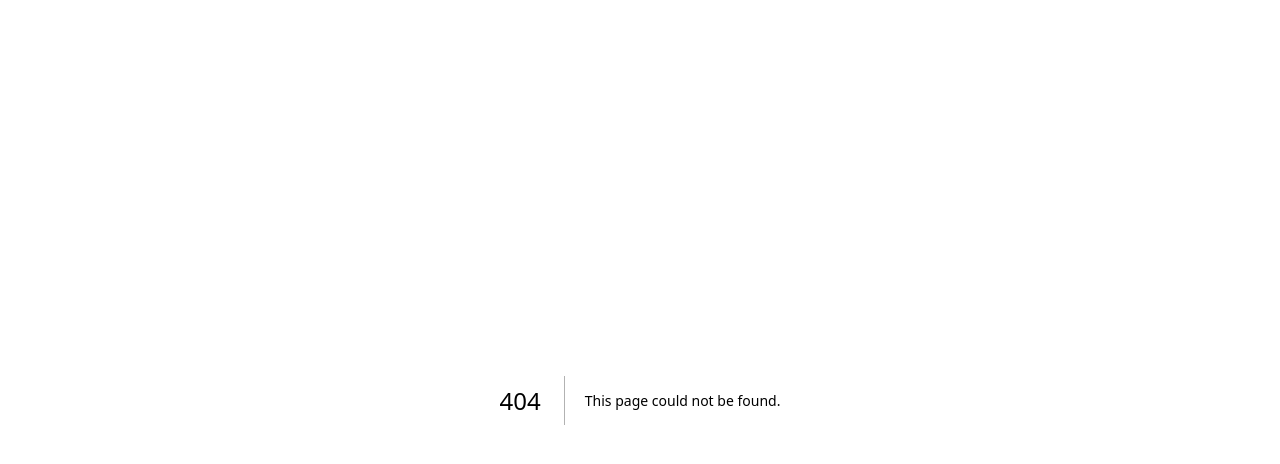
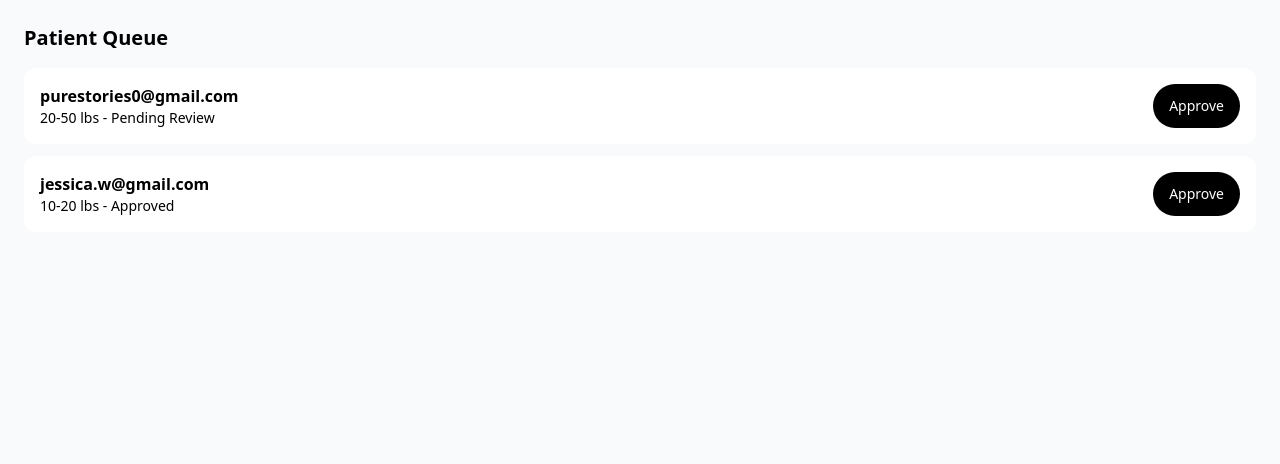
Before and after one commit to Nsikak-hubstori/Baskhealth-clone, a Next.js app: page /provider/dashboard in a window 1280 px wide. Before the commit this address had no page. Shown: the top 464 px of the page. Built offline with nearby package versions, Linux system fonts and the light colour scheme.

Commit message:
Create page.tsx

```diff
--- /dev/null
+++ b/app/provider/dashboard/page.tsx
@@ -0,0 +1,25 @@
+// @ts-nocheck
+"use client"
+import { useEffect, useState } from "react"
+
+export default function ProviderDashboard(){
+  const [clients, setClients] = useState([])
+  useEffect(()=>{
+    const lastClient = localStorage.getItem("client_email") || "purestories0@gmail.com"
+    setClients([
+      { id: 1029, email: lastClient, goal: "20-50 lbs", status: "Pending Review" },
+      { id: 1028, email: "jessica.w@gmail.com", goal: "10-20 lbs", status: "Approved" },
+    ])
+  },[])
+  return (
+    <div className="min-h-screen bg-gray-50 p-6">
+      <h1 className="font-bold text-xl mb-4">Patient Queue</h1>
+      {clients.map((c:any)=>(
+        <div key={c.id} className="bg-white p-4 rounded-xl mb-3 flex justify-between">
+          <div><p className="font-bold">{c.email}</p><p className="text-sm">{c.goal} - {c.status}</p></div>
+          <button onClick={()=>alert("Approved #"+c.id)} className="bg-black text-white px-4 py-2 rounded-full text-sm">Approve</button>
+        </div>
+      ))}
+    </div>
+  )
+       }
```
